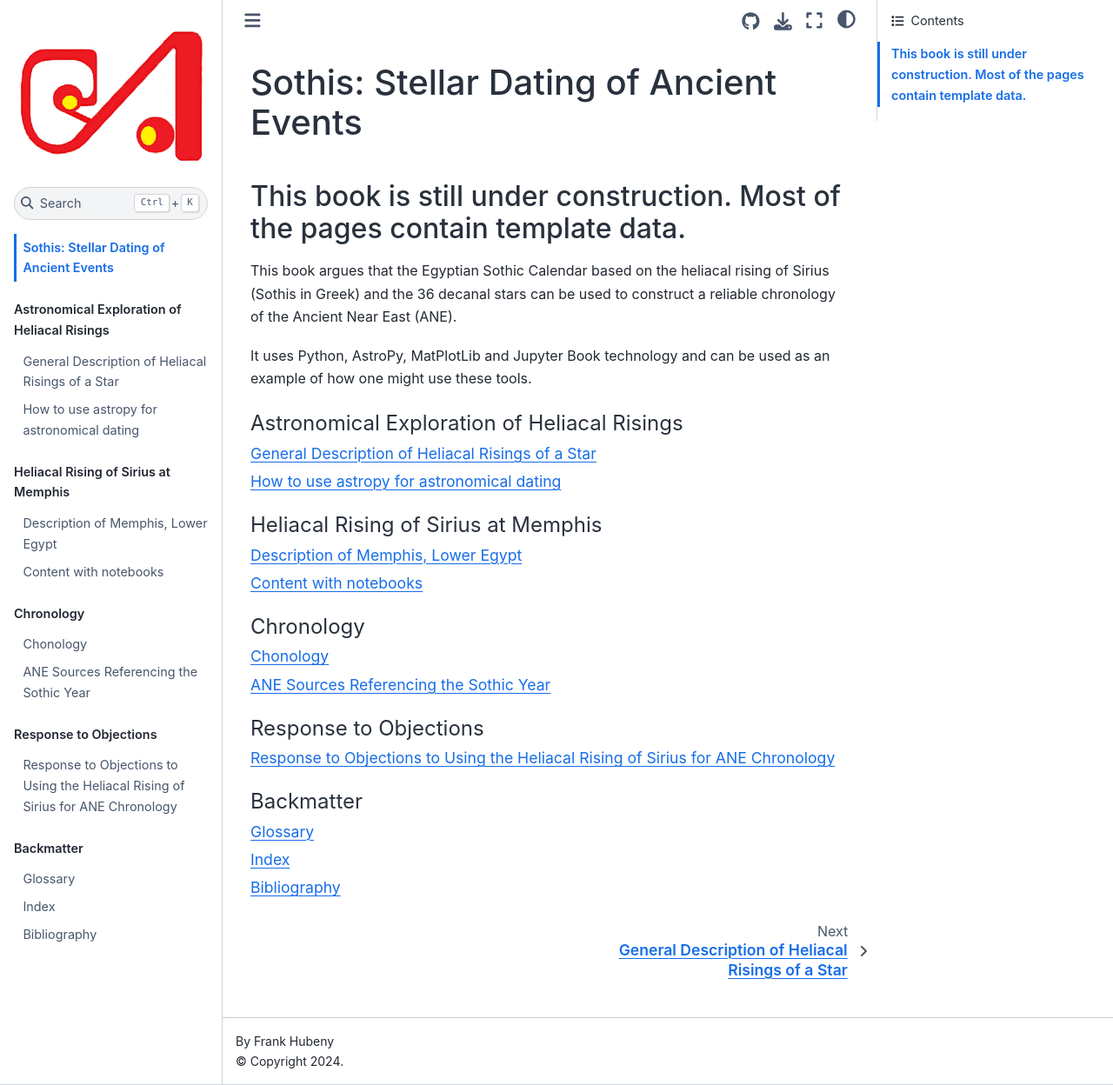
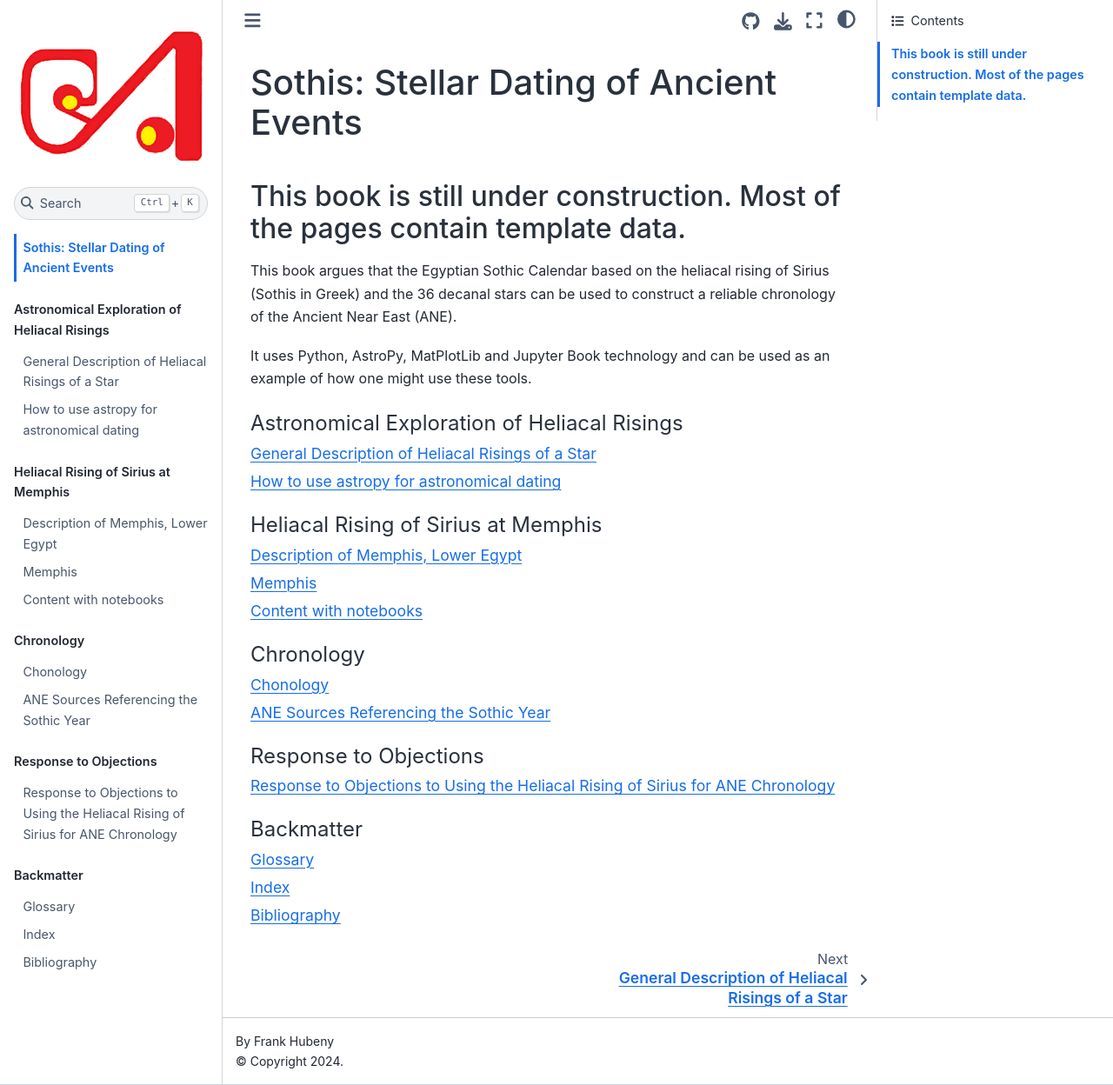
Before and after one commit to FrankHubeny/heliacalrisings, a Jupyter Book: the page built from intro.md, in a window 1280 px wide and 1248 px high. Shown: the whole window at 87% size. Built offline with Jupyter Book 1.0.4 settings and Sphinx 7.4.7 and the Sphinx Book theme 1.1.4, drawn with Linux system fonts in a browser that asks for light colours.

Commit message:
added title to astromemphis.md file

```diff
--- a/astropymemphis.md
+++ b/astropymemphis.md
@@ -12,4 +12,6 @@ kernelspec:
   name: python3
 ---
 
+# Memphis
+
 This is a markdown file used as a notebook, but it may not be in the final book.
```
